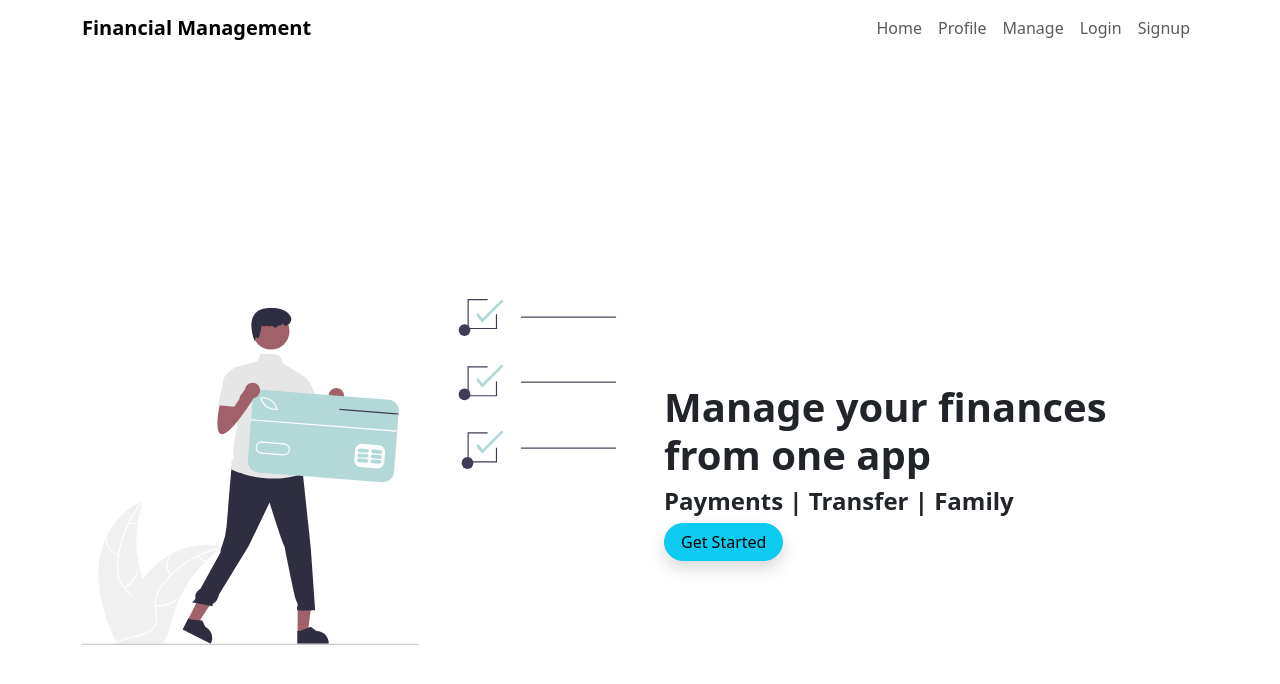
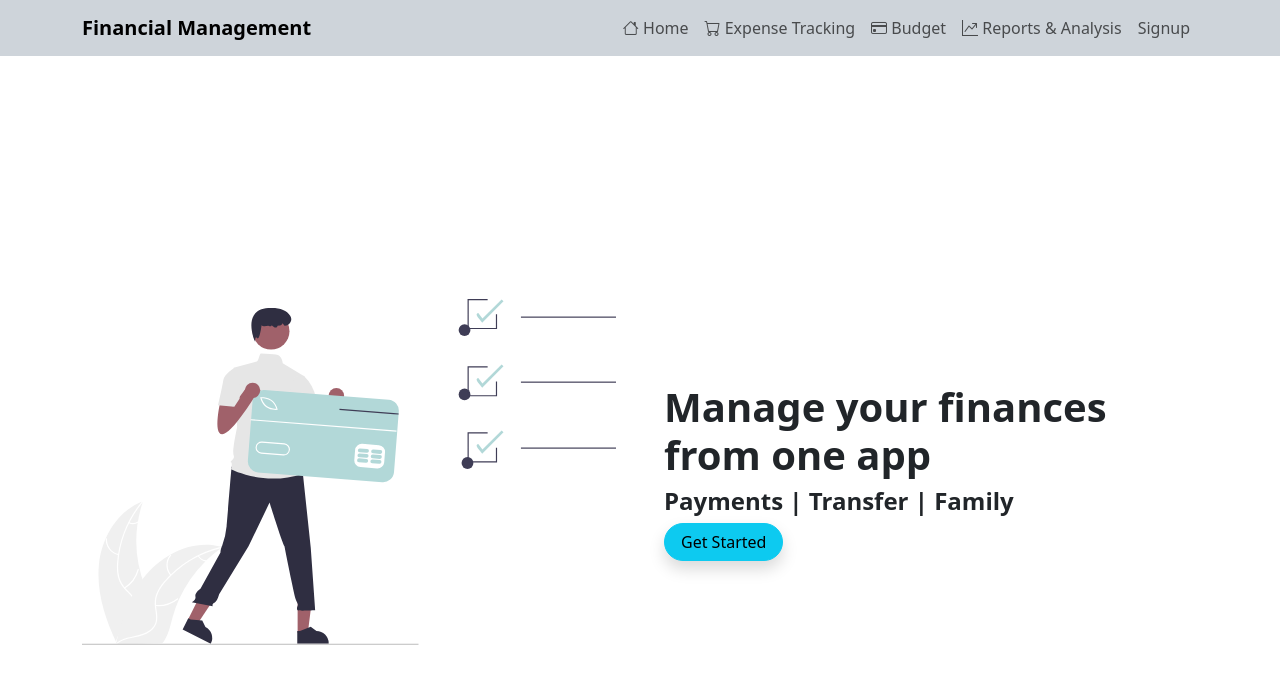
Before and after one commit to JudyOchanda/financial-management, a React (Create React App) app: page / in a window 1280 px wide. Shown: the top 684 px of the page. Built offline with nearby package versions, Linux system fonts and the light colour scheme.

Commit message:
add user card

```diff
--- a/public/index.html
+++ b/public/index.html
@@ -9,7 +9,9 @@
       name="description"
       content="Web site created using create-react-app"
     />
-    <link href="https://cdn.jsdelivr.net/npm/bootstrap@5.3.2/dist/css/bootstrap.min.css" rel="stylesheet" integrity="sha384-T3c6CoIi6uLrA9TneNEoa7RxnatzjcDSCmG1MXxSR1GAsXEV/Dwwykc2MPK8M2HN" crossorigin="anonymous">
+    <link href="https://cdn.jsdelivr.net/npm/bootstrap@5.3.2/dist/css/bootstrap.min.css" rel="stylesheet"
+      integrity="sha384-T3c6CoIi6uLrA9TneNEoa7RxnatzjcDSCmG1MXxSR1GAsXEV/Dwwykc2MPK8M2HN" crossorigin="anonymous">
+    <link rel="stylesheet" href="https://cdn.jsdelivr.net/npm/bootstrap-icons@1.11.3/font/bootstrap-icons.min.css">
     <link rel="apple-touch-icon" href="%PUBLIC_URL%/logo192.png" />
     <!--
       manifest.json provides metadata used when your web app is installed on a
--- a/src/App.js
+++ b/src/App.js
@@ -1,9 +1,12 @@
 import BaseRouter from "./constants/Routes";
 import 'bootstrap/dist/css/bootstrap.min.css'
+import "./assets/styles/styles.css"
 
 function App() {
   return (
-    <BaseRouter />
+    <div>
+      <BaseRouter />
+    </div>
   );
 }
 
--- /dev/null
+++ b/src/assets/styles/styles.css
@@ -0,0 +1,11 @@
+.app-style {
+    background-color: #b2d8d8;
+}
+
+
+.avatar-image {
+    height: 75px;
+    width: 75px;
+    object-fit: cover;
+    border-radius: 50%;
+}
--- a/src/constants/Routes.jsx
+++ b/src/constants/Routes.jsx
@@ -9,6 +9,7 @@ const Profile = React.lazy(() => import("../pages/Profile"));
 const Budget = React.lazy(() => import("../pages/Budget"));
 const Login = React.lazy(() => import("../pages/Login"));
 const Signup = React.lazy(() => import("../pages/Signup"));
+const ExpenseTracking = React.lazy(() => import("../pages/ExpenseTracking"));
 
 function BaseRouter() {
   return (
@@ -22,6 +23,7 @@ function BaseRouter() {
           <Route path={publicLinks.Budget} element={<Budget />} />
           <Route path={publicLinks.Login} element={<Login />} />
           <Route path={publicLinks.Signup} element={<Signup />} />
+          <Route path={publicLinks.ExpenseTracking} element={<ExpenseTracking />} />
         </Routes>
       </Suspense>
     </Router>
--- a/src/constants/links.js
+++ /dev/null
@@ -1,10 +0,0 @@
-const publicLinks = {
-    Landing: '/',
-    Home: '/home',
-    Profile: '/profile',
-    Budget: '/budget',
-    Login: '/login',
-    Signup:'/sign-up'
-}
-
-export {publicLinks}
--- /dev/null
+++ b/src/constants/links.jsx
@@ -0,0 +1,11 @@
+const publicLinks = {
+  Landing: "/",
+  Home: "/home",
+  Profile: "/profile",
+  Budget: "/budget",
+  Login: "/login",
+  Signup: "/sign-up",
+  ExpenseTracking: "/expense-tracking",
+};
+
+export { publicLinks };
--- a/src/layouts/Navbar.jsx
+++ b/src/layouts/Navbar.jsx
@@ -5,7 +5,7 @@ import { publicLinks } from "../constants/links";
 function Navbar() {
   return (
     <>
-      <nav className="navbar navbar-expand-md sticky-top bg-white mb-3">
+      <nav className="navbar navbar-expand-md sticky-top bg-dark-subtle mb-3">
         <div className="container">
           <Link className="navbar-brand fw-semibold">Financial Management</Link>
 
@@ -25,27 +25,27 @@ function Navbar() {
           >
             <ul className="navbar-nav">
               <li className="nav-item">
-                <Link to={publicLinks.Home} className="nav-link">
-                  Home
+                <Link to={publicLinks?.Home} className="nav-link">
+                  <i className="bi bi-house"></i> Home
                 </Link>
               </li>
               <li className="nav-item">
-                <Link to={publicLinks.Home} className="nav-link">
-                  Profile
+                <Link to={publicLinks?.ExpenseTracking} className="nav-link">
+                  <i className="bi bi-cart"></i> Expense Tracking
                 </Link>
               </li>
               <li className="nav-item">
-                <Link to={publicLinks.Home} className="nav-link">
-                  Manage
+                <Link to={publicLinks?.Budget} className="nav-link">
+                  <i className="bi bi-credit-card"></i> Budget
                 </Link>
               </li>
               <li className="nav-item">
-                <Link to={publicLinks.Login} className="nav-link">
-                  Login
+                <Link to={publicLinks?.ExpenseTracking} className="nav-link">
+                  <i className="bi bi-graph-up-arrow"></i> Reports & Analysis
                 </Link>
               </li>
               <li className="nav-item">
-                <Link to={publicLinks.Signup} className="nav-link">
+                <Link to={publicLinks?.Signup} className="nav-link">
                   Signup
                 </Link>
               </li>
--- /dev/null
+++ b/src/layouts/home/HomeProfile.jsx
@@ -0,0 +1,21 @@
+import React from "react";
+import avatarImg from "../../assets/images/home/ava.jpg";
+
+function HomeProfile() {
+  return (
+    <>
+      <section className="mb-3">
+        <div className="card bg-dark shadow">
+          <div className="card-body text-white">
+            <img src={avatarImg} alt="" className="avatar-image mb-2" />
+            <h5 className="card-title">Hello John</h5>
+            <p className="card-text">+123456789</p>
+            <p className="card-text">john@gmail.com</p>
+          </div>
+        </div>
+      </section>
+    </>
+  );
+}
+
+export default HomeProfile;
--- a/src/pages/Home.jsx
+++ b/src/pages/Home.jsx
@@ -1,13 +1,14 @@
-import React from 'react';
+import React from "react";
+import HomeProfile from "../layouts/home/HomeProfile";
 
 function Home() {
-    return (
-        <>
-        <div className="container bg-success">
-            <h1>Home Customer</h1>
-        </div>
-        </>
-     );
+  return (
+    <>
+      <div className="container">
+        <HomeProfile />
+      </div>
+    </>
+  );
 }
 
 export default Home;
```
Also changed, not shown: 1 other file (tests, documents, lock files or other folders).
